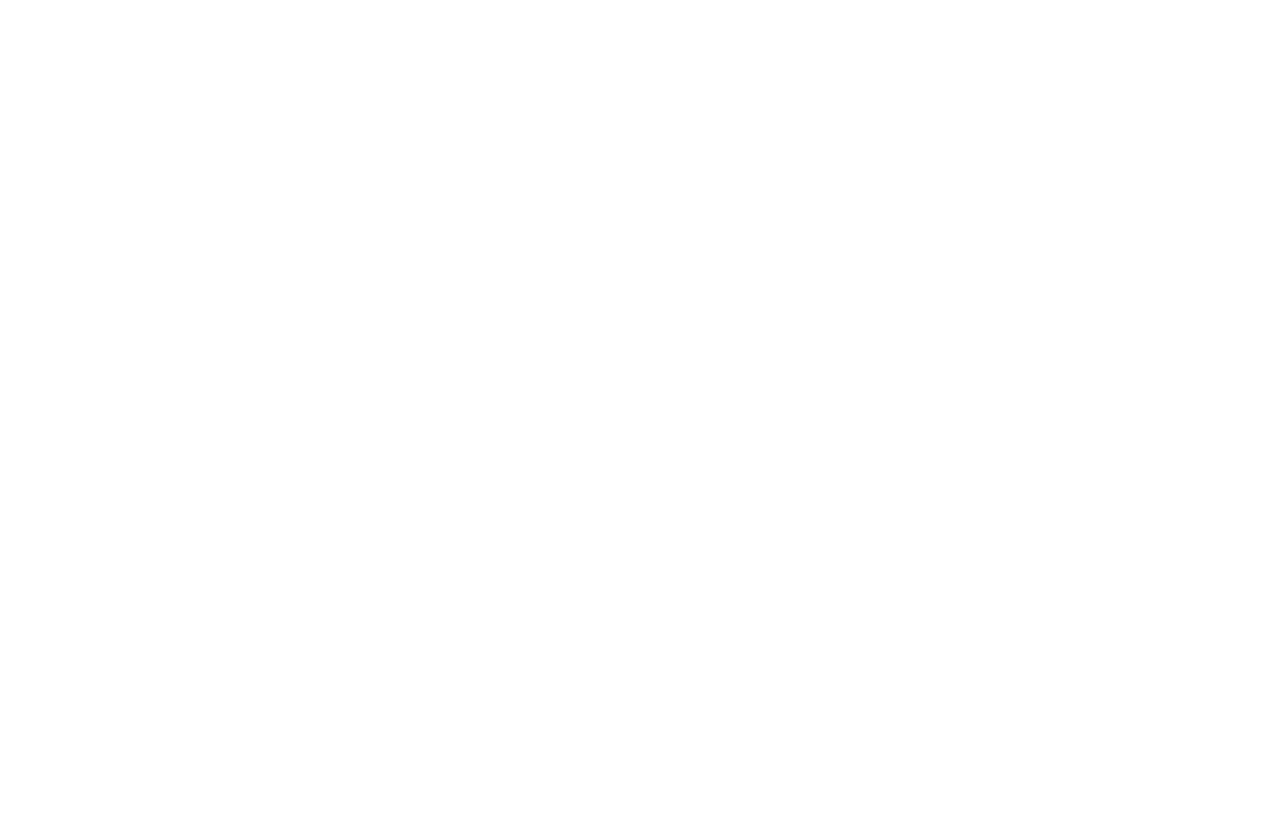
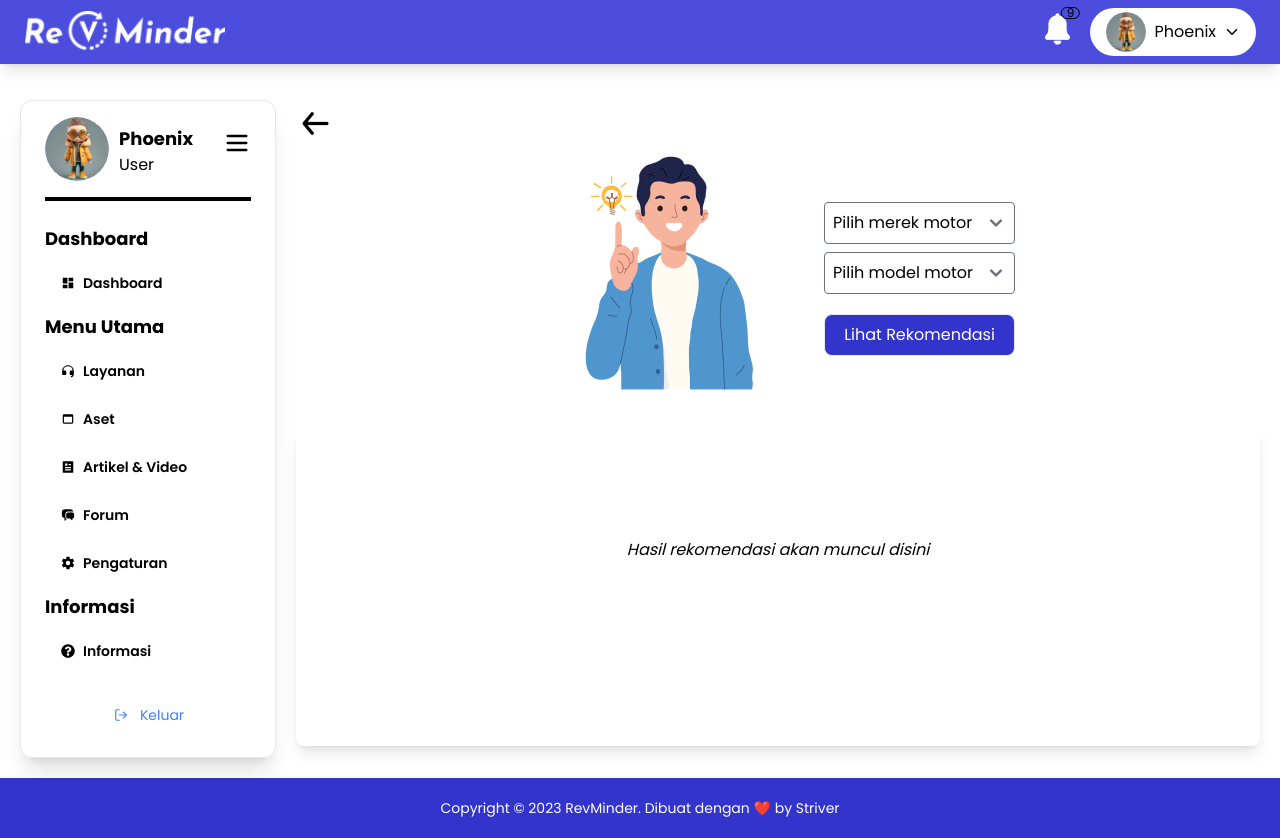
Before and after one commit to dwinandar/RevMinder, a React (Vite) app: page /rekomendasiproduct in a window 1280 px wide. Before the commit this address had no page. Before the commit the page ends 800 px from the top, so only its background shows below. Built offline with nearby package versions, Linux system fonts and the light colour scheme.

Commit message:
Menambahkan page pertama rekomendasi product, namun belum di link

```diff
--- a/src/App.jsx
+++ b/src/App.jsx
@@ -4,6 +4,7 @@
 import ListMotor from "./components/ListMotor";
 import ListMobil from "./components/ListMobil"
 import Artikel1 from "./components/Artikel1";
+import RekomendasiProduct from "./components/RekomendasiProduct";
 
 export default function App() {
   return (
@@ -13,7 +14,7 @@
 
         <Route path='/dashboard/*' element={<Dashboard />} />
         <Route path="/artikel1" element={<Artikel1 />} />
-
+        <Route path="/rekomendasiproduct" element={<RekomendasiProduct />} />
         <Route path='/dashboard/read/motor/:id' element={<ListMotor />} />
         <Route path='/dashboard/read/mobil/:id' element={<ListMobil />} />
       </Routes>
--- /dev/null
+++ b/src/components/RekomendasiProduct.jsx
@@ -0,0 +1,83 @@
+import React, {useState} from 'react'
+import NavDashboard from './NavDashboard'
+import Sidebar from './Sidebar'
+import FooterDashboard from './FooterDashboard'
+
+
+
+const RekomendasiProduct = () => {
+
+
+  return (
+
+    <div className="h-screen ">
+        <NavDashboard />
+
+        <div className="relative flex my-5 ">
+            <Sidebar />
+
+            <div className="flex-grow mx-5 mt-5 flex flex-col">
+
+                <div>
+                    <img src="public/icon _arrow back_.png" alt="" />
+                </div>
+                <div className='mb-5 flex items-center justify-center'>
+                    <img src="/rek.png" alt="" />
+
+                    <div className='ml-5 flex flex-col'>
+                        <select className='border rounded p-2 mt-2 z-50'>
+                            <option value="pilihan1" disabled selected hidden>Pilih merek motor</option>
+                            <option value="pilihan2">Bajaj</option>
+                            <option value="pilihan3">Harley Davidson</option>
+                            <option value="pilihan4">KTM</option>
+                            <option value="pilihan5">Honda</option>
+                            <option value="pilihan6">Kawasaki</option>
+                            <option value="pilihan7">Kaisar</option>
+                            <option value="pilihan8">Minerva</option>
+                            <option value="pilihan9">Piaggio</option>
+                            <option value="pilihan10">Suzuki</option>
+                            <option value="pilihan11">Tosa</option>
+                            <option value="pilihan12">Vespa</option>
+                            <option value="pilihan13">Viar</option>
+                            <option value="pilihan14">Yamaha</option>
+                            <option value="pilihan15">Lainnya</option>
+
+                        </select>
+
+                        <select className='border rounded p-2 mt-2'>
+                            <option value="">Pilih model motor</option>
+                            <option value="pilihan2">ADV 150</option>
+                            <option value="pilihan3">ADV 160</option>
+                            <option value="pilihan4">Beat</option>
+                            <option value="pilihan5">Beat Street</option>
+                            <option value="pilihan6">Genio</option>
+                            <option value="pilihan7">PCX 160</option>
+                            <option value="pilihan8">PCX Hybrid</option>
+                            <option value="pilihan9">Scoopy</option>
+                            <option value="pilihan10">Spacy</option>
+                            <option value="pilihan11">Vario 150</option>
+                            <option value="pilihan12">Vario 160</option>
+                            <option value="pilihan13">Lainnya</option>
+                        </select>
+
+                        <button className='bg-primary3 text-white mt-5 border rounded-lg p-2 '>Lihat Rekomendasi</button>
+                    </div>
+                </div>
+                <div className="bg-white shadow-lg p-8 rounded-lg h-80">
+                   <p className='relative my-20 items-center text-center justfy-center italic'>Hasil rekomendasi akan muncul disini</p>
+                </div>
+
+
+
+            </div>
+
+        </div>
+
+        <FooterDashboard />
+
+        </div>
+
+  )
+}
+
+export default RekomendasiProduct
```
Also changed, not shown: public/rek.png (added).
